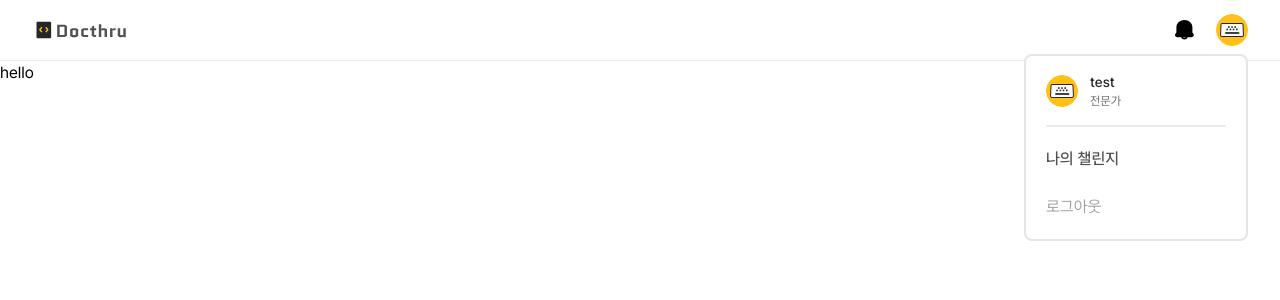
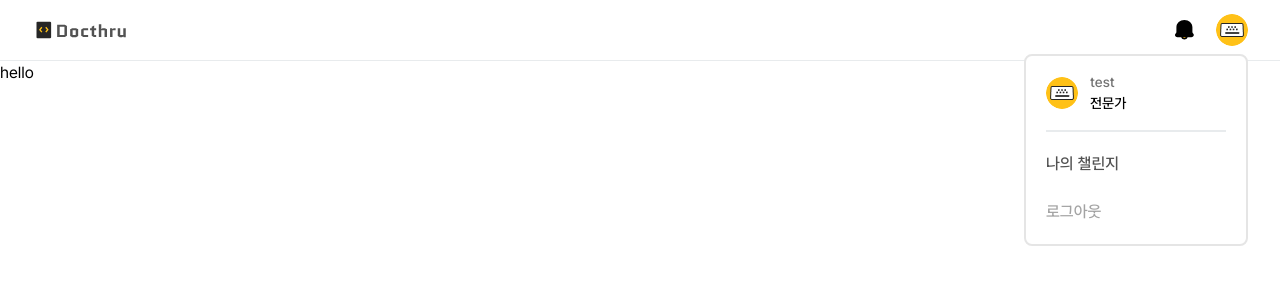
Before and after one commit to FS9Team32/fs9-docthru-team32-fe, a Next.js app: page / in a window 1280 px wide. Both pictures are taken after a click on the button 1232 px from the left and 30 px from the top of the page. Shown: the top 300 px of the page. Built offline with nearby package versions, Linux system fonts and the light colour scheme.

Commit message:
refactor: apply feedback to profile dropdown

```diff
--- a/src/components/ProfileDropdownForHeader.jsx
+++ b/src/components/ProfileDropdownForHeader.jsx
@@ -5,6 +5,12 @@ import Link from 'next/link';
 import Image from 'next/image';
 import memberImg from '@/assets/member.png';
 import adminImg from '@/assets/admin.svg';
+
+const ROLE_LABELS = {
+  ADMIN: '어드민',
+  PRO: '전문가',
+  NORMAL: '일반 회원',
+};
 
 export default function ProfileDropdownForHeader({
   nickname,
@@ -53,11 +59,13 @@ export default function ProfileDropdownForHeader({
               className="rounded-full"
             />
             <div className="flex flex-col">
-              <span className="text-[14px] font-medium text-gray-800">
+              <span className="text-[14px] font-medium text-gray-500">
                 {nickname}
               </span>
-              <span className="text-xs text-gray-500">
-                {role === 'ADMIN' ? '어드민' : '전문가'}
+              <span
+                className={`text-[14px] ${role === 'PRO' ? 'font-medium' : 'text-gray-500'}`}
+              >
+                {ROLE_LABELS[role] || '회원'}
               </span>
             </div>
           </div>
@@ -82,7 +90,7 @@ export default function ProfileDropdownForHeader({
                 setIsOpen(false);
                 onLogout();
               }}
-              className="block w-full px-5 py-3 text-[16px] text-gray-400 text-left hover:bg-gray-50 hover:text-red-500"
+              className="block w-full px-5 py-3 text-[16px]  font-medium text-gray-400 text-left hover:bg-gray-50 hover:text-red-500"
             >
               로그아웃
             </button>
```
